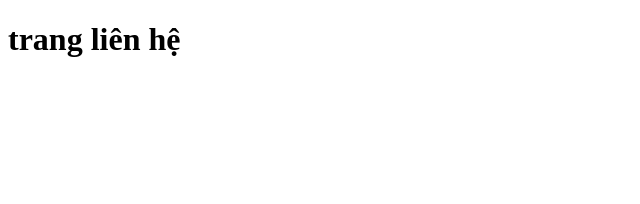
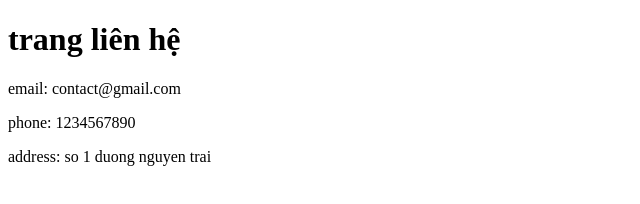
Before and after one commit to NguyenKhacPhuocc/hoc-git-f7-24, a plain HTML site: page lienhe.html in a window 1280 px wide. Shown: the whole page, without its empty margins (0-640 px from the left). Drawn offline with Linux system fonts and the light colour scheme.

Commit message:
cập nhật trang liên hệ

```diff
--- a/lienhe.html
+++ b/lienhe.html
@@ -7,5 +7,10 @@
 </head>
 <body>
   <h1>trang liên hệ</h1>
+
+  <p>email: contact@gmail.com</p>
+  <p>phone: 1234567890</p>
+  <p>address: so 1 duong nguyen trai</p>
+
 </body>
 </html>
```
